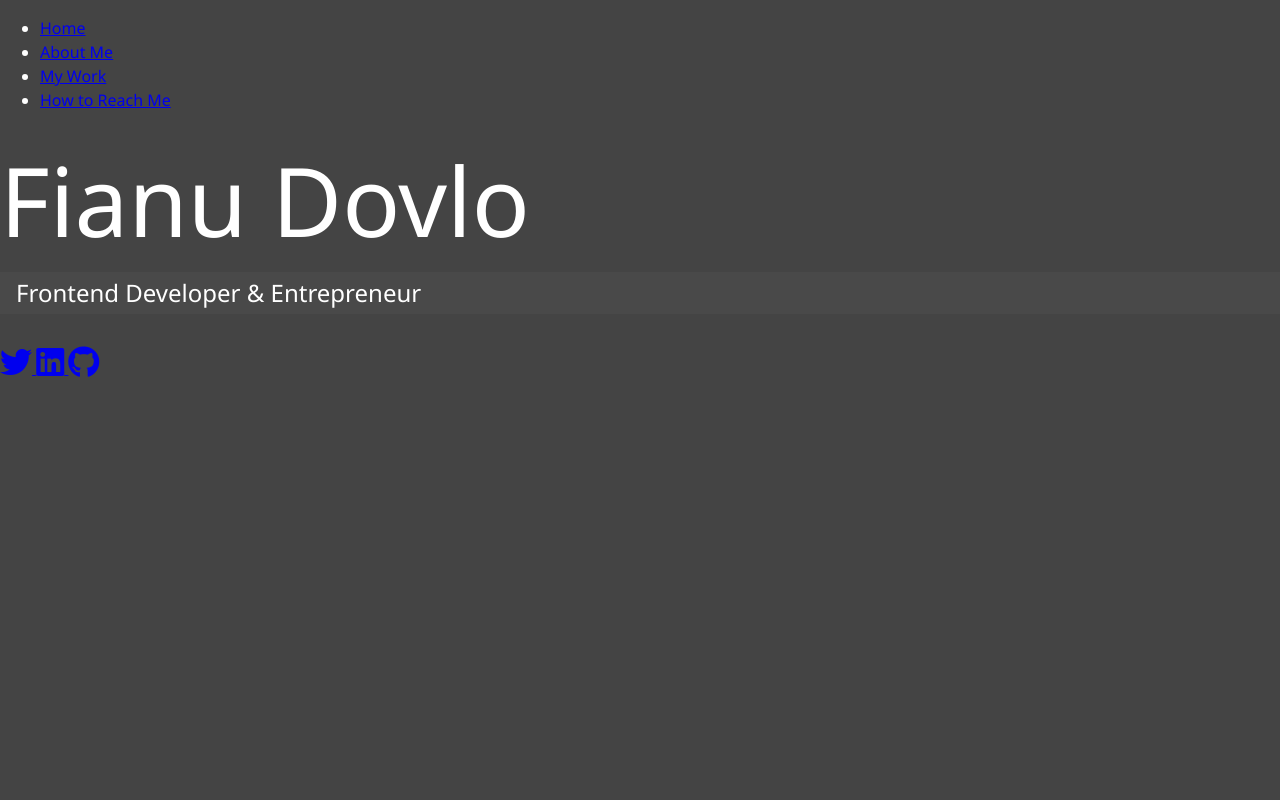
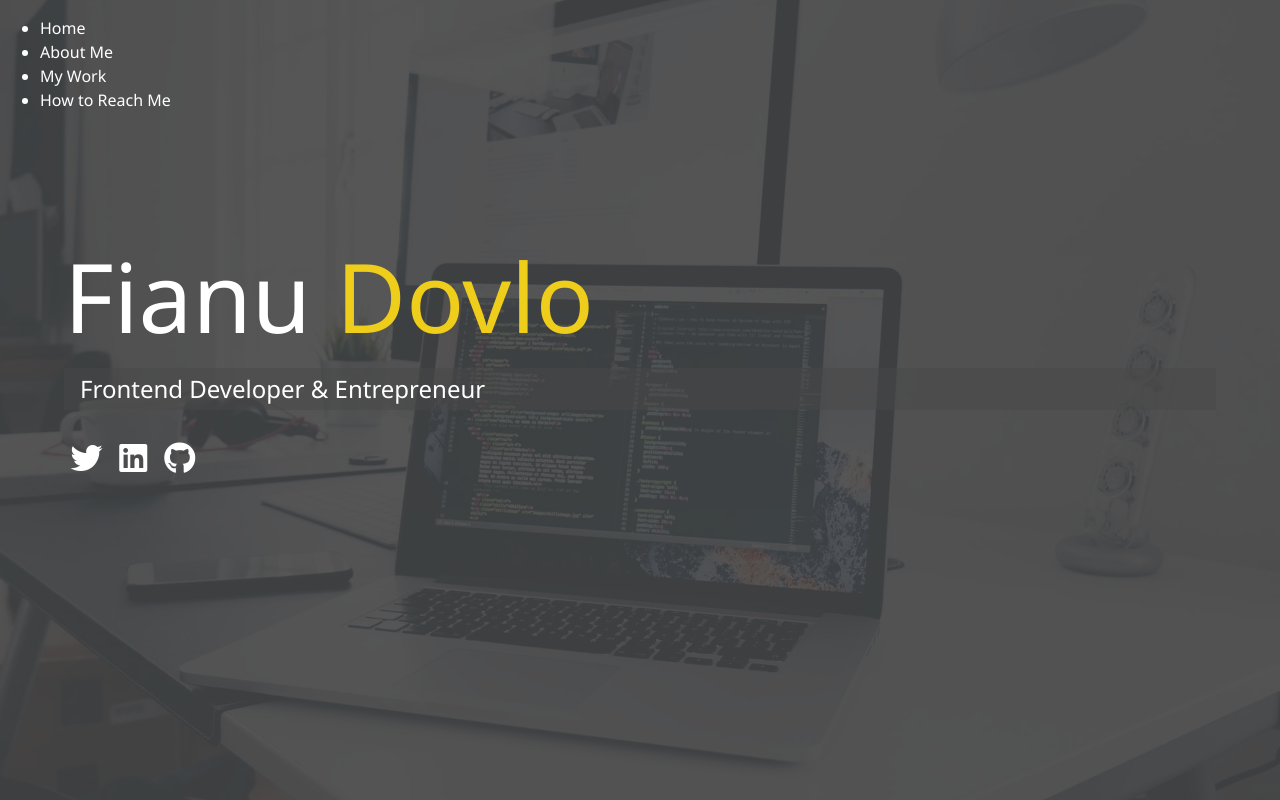
Before and after one commit to FianuD/Portfolio-Modern, a website: page dist/index.html in a window 1280 px wide. Drawn offline with Linux system fonts and the light colour scheme.

Commit message:
Feature: initial homepage styling.

```diff
--- a/scss/main.scss
+++ b/scss/main.scss
@@ -1,10 +1,42 @@
 $primary-color: #444;
+$secondary-color: #EECE1A;
+$show-home-image: true;
+$home-image: url(../img/background.jpg);
+$background-opacity: 0.9;
+
+@mixin easeOut {
+    transition: all 0.5s ease-out;
+}
+
+@mixin background {
+    @if $show-home-image {
+        &#bg-img {
+            background: $home-image no-repeat center center fixed;
+            -webkit-background-size: cover;
+            -moz-background-size: cover;
+            -o-background-size: cover;
+            background-size: cover;
+
+            &:after {
+                content: "";
+                position: absolute;
+                top: 0;
+                right: 0;
+                width: 100%;
+                height: 100%;
+                z-index: -1;
+                background: rgba($primary-color, $background-opacity);
+            }
+        }
+    }
+}
 
 * {
     box-sizing: border-box;
 }
 
 body {
+    @include background;
     background: $primary-color;
     color: #fff;
     height: 100%;
@@ -25,6 +57,48 @@
     &.sm-heading {
         margin-bottom: 2rem;
         padding: 0.2rem 1rem;
-        background: lighten($primary-color, 2);
+        background: rgba(lighten($primary-color, 2), 0.5);
     }
 }
+
+// Links
+a {
+    color: #fff;
+    text-decoration: none;
+}
+
+// header
+header {
+    position: fixed;
+    z-index: 2;
+    width: 100%;
+}
+
+.text-secondary {
+    color: $secondary-color;
+}
+
+main {
+    padding: 4rem;
+    height: 100%;
+
+    .icons {
+        margin-top: 1rem;
+
+        a {
+            padding: 0.4rem;
+
+            &:hover {
+                color: $secondary-color;
+                @include easeOut();
+            }
+        }
+    }
+
+    &#home {
+        overflow: hidden;
+        h1 {
+            margin-top: 20vh;
+        }
+    }
+}
```
Also changed, not shown: dist/css/main.css, dist/img/background.jpg (added), dist/img/background.png (added), dist/img/portrait.svg (added), dist/index.html.
